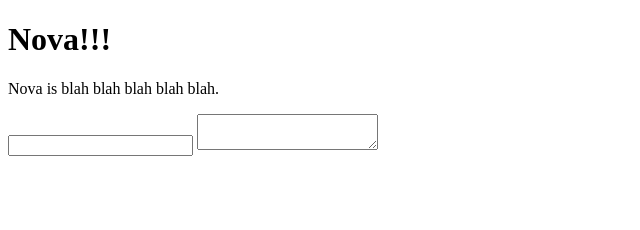
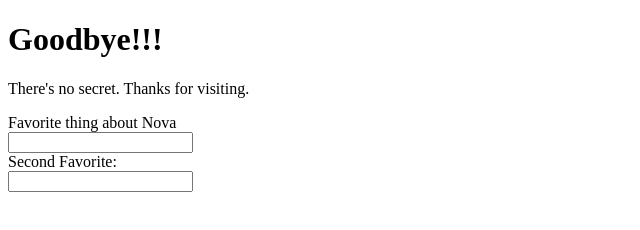
Before and after one commit to rcooper47/wdb-education, a plain HTML site: page secret.html in a window 1280 px wide. Shown: the whole page, without its empty margins (0-640 px from the left). Drawn offline with Linux system fonts and the light colour scheme.

Commit message:
Cleaned everything up

```diff
--- a/secret.html
+++ b/secret.html
@@ -7,12 +7,14 @@
     <meta name="description" content="Tribute Page" />
 </head>
 <body>
-<h1>Nova!!!</h1>
-<p>Nova is blah blah blah blah blah.<br>
-<form class="Formula"><input type="text"/>
-    <textarea></textarea>
-
-</form>
+<h1>Goodbye!!!</h1>
+<p>There's no secret.  Thanks for visiting.<br>
+    <form>
+        <label for="fname">Favorite thing about Nova</label><br>
+        <input type="text" id="fname" name="fname"><br>
+        <label for="lname">Second Favorite:</label><br>
+        <input type="text" id="lname" name="lname">
+      </form>
 </body>
 
 </html>
```
Also changed, not shown: index.html (+4 -3 lines).
